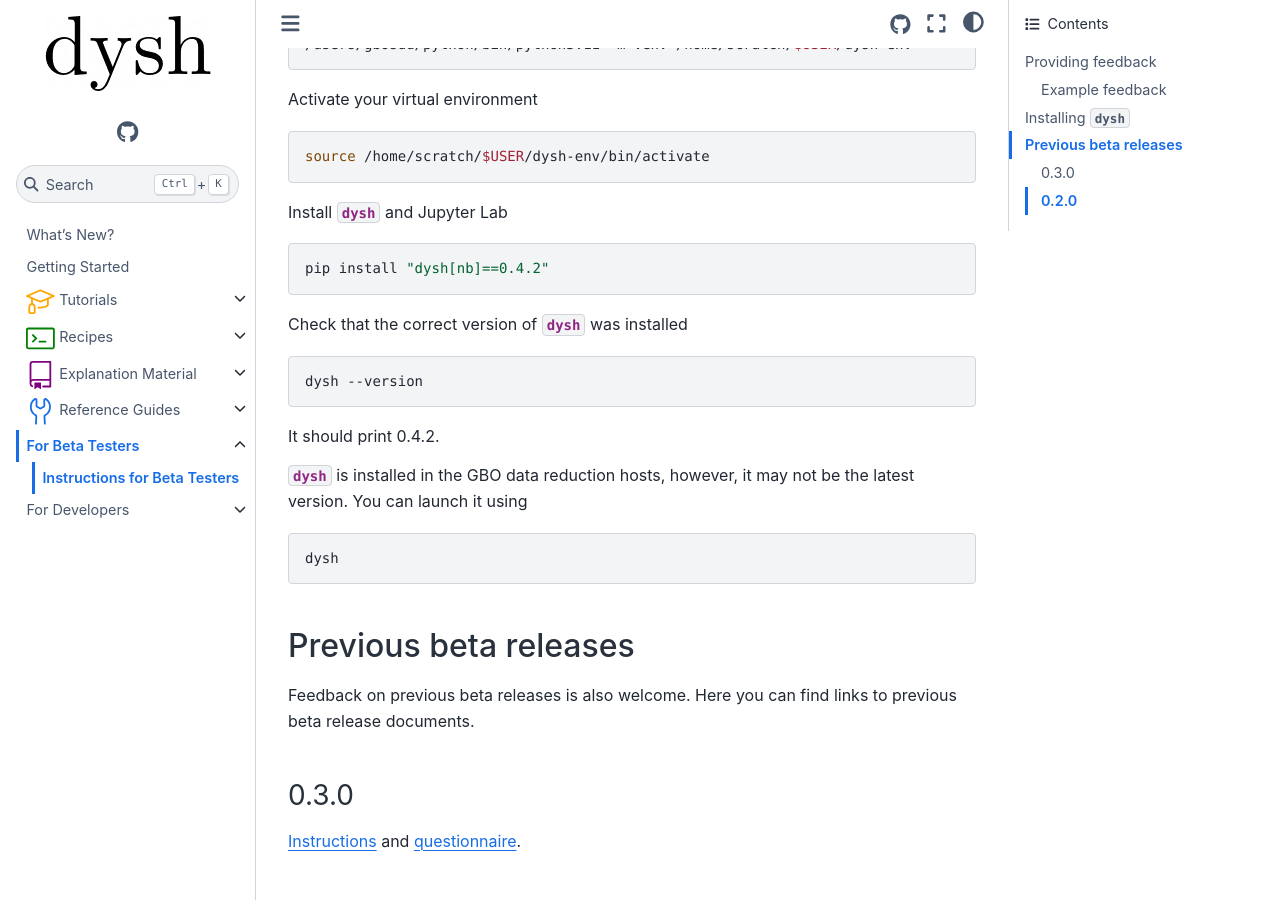
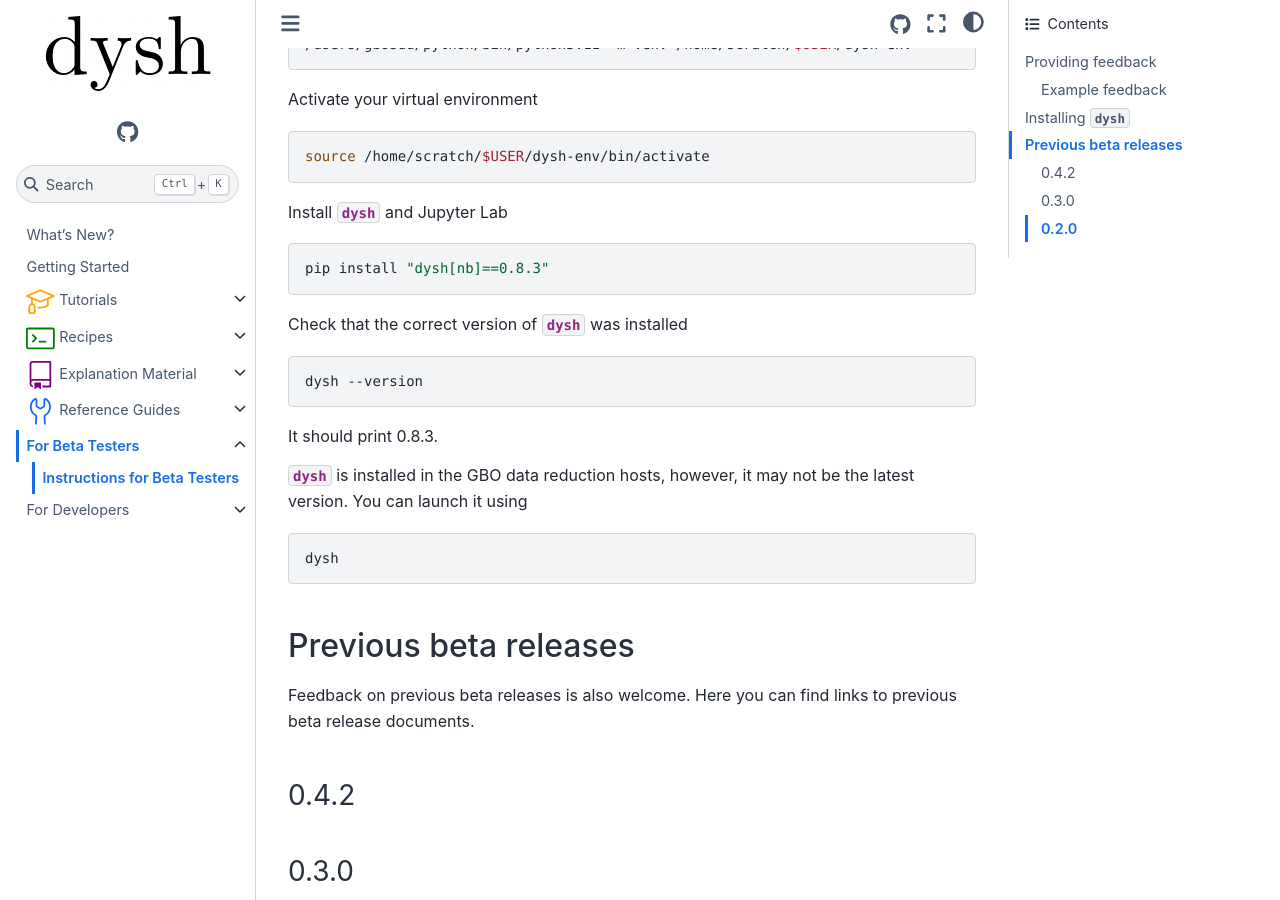
Before and after one commit to GreenBankObservatory/dysh, a Sphinx documentation site: the page built from docs/source/for_beta_testers/beta_testing.rst, in a window 1280 px wide and 900 px high, scrolled down 1589 px. Built offline with Sphinx 7.4.7 and the Sphinx Book theme 1.1.4, drawn with Linux system fonts in a browser that asks for light colours; pages that are not in the unit, such as notebooks, are missing from menus.

Commit message:
updates to 0.8.3

```diff
--- a/docs/source/for_beta_testers/beta_testing.rst
+++ b/docs/source/for_beta_testers/beta_testing.rst
@@ -69,7 +69,7 @@ Please remember that as of version 0.4 `dysh` requires `Python3.10+`.
 
     .. code:: bash
 
-        pip install "dysh[nb]==0.4.2"
+        pip install "dysh[nb]==0.8.3"
 
     Check that the correct version of `dysh` was installed
 
@@ -77,7 +77,7 @@ Please remember that as of version 0.4 `dysh` requires `Python3.10+`.
 
         dysh --version
 
-    It should print 0.4.2.
+    It should print 0.8.3.
 
 .. tab:: Outside of GBO
 
@@ -99,7 +99,7 @@ Please remember that as of version 0.4 `dysh` requires `Python3.10+`.
 
     .. code:: bash
 
-        pip install "dysh[nb]==0.4.2"
+        pip install "dysh[nb]==0.8.3"
 
     Check that the correct version of `dysh` was installed
 
@@ -107,7 +107,7 @@ Please remember that as of version 0.4 `dysh` requires `Python3.10+`.
 
         dysh --version
 
-    It should print 0.4.2.
+    It should print 0.8.3.
 
 `dysh` is installed in the GBO data reduction hosts, however, it may not be the latest version.
 You can launch it using
@@ -122,6 +122,9 @@ Previous beta releases
 
 Feedback on previous beta releases is also welcome. Here you can find links to previous beta release documents.
 
+0.4.2
+-----
+
 0.3.0
 -----
 
```
